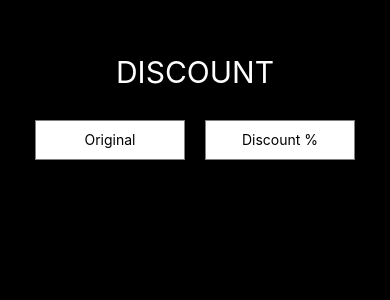
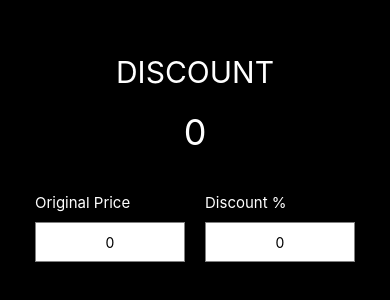
Before and after one commit to iamsaimsheikh/discount, a React Native app: screen / in a window 390 px wide. Shown: the part 234-534 px from the top of the page. Built offline with nearby package versions, Linux system fonts and the light colour scheme.

Commit message:
Third Task

```diff
--- a/App.js
+++ b/App.js
@@ -1,11 +1,17 @@
 import { preventAutoHide } from 'expo-splash-screen';
 import { StatusBar } from 'expo-status-bar';
 import React from 'react';
+import {useEffect, ReactDOM} from 'react';
 import { StyleSheet, Text, View,TextInput } from 'react-native';
 
 export default function App() {
-  const [original, nextOriginal] = React.useState('Original');
-  const [discount, nextDiscount] = React.useState('Discount %');
+  const [original, setOriginal] = React.useState('0');
+  const [discount, setDiscount] = React.useState('0');
+  const [discountRate, setDiscountRate] = React.useState('0');
+  var discountPrice='0';
+
+
+
 
 
   return (
@@ -13,21 +19,42 @@ export default function App() {
       <View style={styles.headingView}>
       <Text style={styles.heading}>DISCOUNT</Text>
       </View>
+
+      <View style={styles.discountDiv}>
+      <Text nativeID='discountRate' style={{color:'white', fontSize:36}}> {discountRate} </Text>
+      </View>
+
     <View style={styles.txtDiv}>
+      <View style={{justifyContent: 'center' }}>
+        <Text style={{ fontSize: 15, color: 'white', paddingLeft: 10 }}>
+          Original Price
+        </Text>
 
         <TextInput
         style={styles.txtInput}
-      onChangeText={text => nextOriginal(text)}
+        onChangeText={text => {setOriginal(text)
+          setDiscountRate((parseInt(original) * parseInt(discount) )/100);
+          setDiscountRate((parseInt(original) * parseInt(discount) )/100);
+        }}
         value={original}
         keyboardType={'number-pad'}
         />
+      </View>
+      <View style={{justifyContent: 'center' }}>
+        <Text style={{ fontSize: 15, color: 'white', paddingLeft: 10 }}>
+          Discount %
+        </Text>
+
         <TextInput
         style={styles.txtInput}
-      onChangeText={text => nextDiscount(text)}
+        onChangeText={text => {setDiscount(text)
+           setDiscountRate((parseInt(original) * parseInt(discount) )/100);
+           setDiscountRate((parseInt(original) * parseInt(discount) )/100);
+        }}
         value={discount}
         keyboardType={'number-pad'}
-
         />
+      </View>
     </View>
     </View>
   );
@@ -58,7 +85,7 @@ const styles = StyleSheet.create({
   },
 
   txtDiv:{
-    flex:0.5,
+    flex:0.4,
     alignItems: 'flex-start',
     justifyContent: "flex-end",
     flexDirection:'row'
@@ -72,5 +99,9 @@ const styles = StyleSheet.create({
     backgroundColor:'white',
     margin:10,
     textAlign:'center'
+  },
+
+  discountDiv:{
+    flex:0.1
   }
 });
```
Lines whose indentation alone changed are shown as unchanged.
